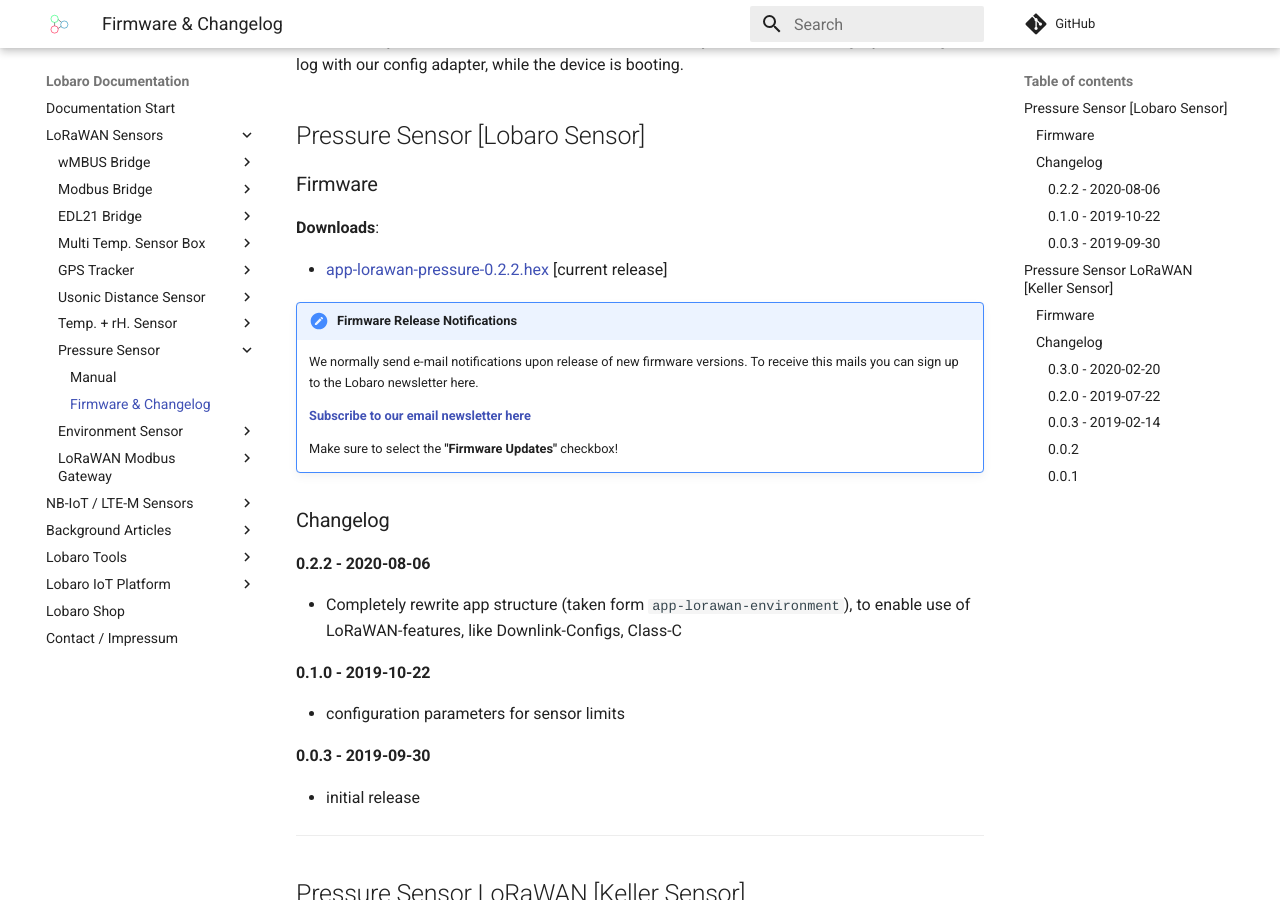
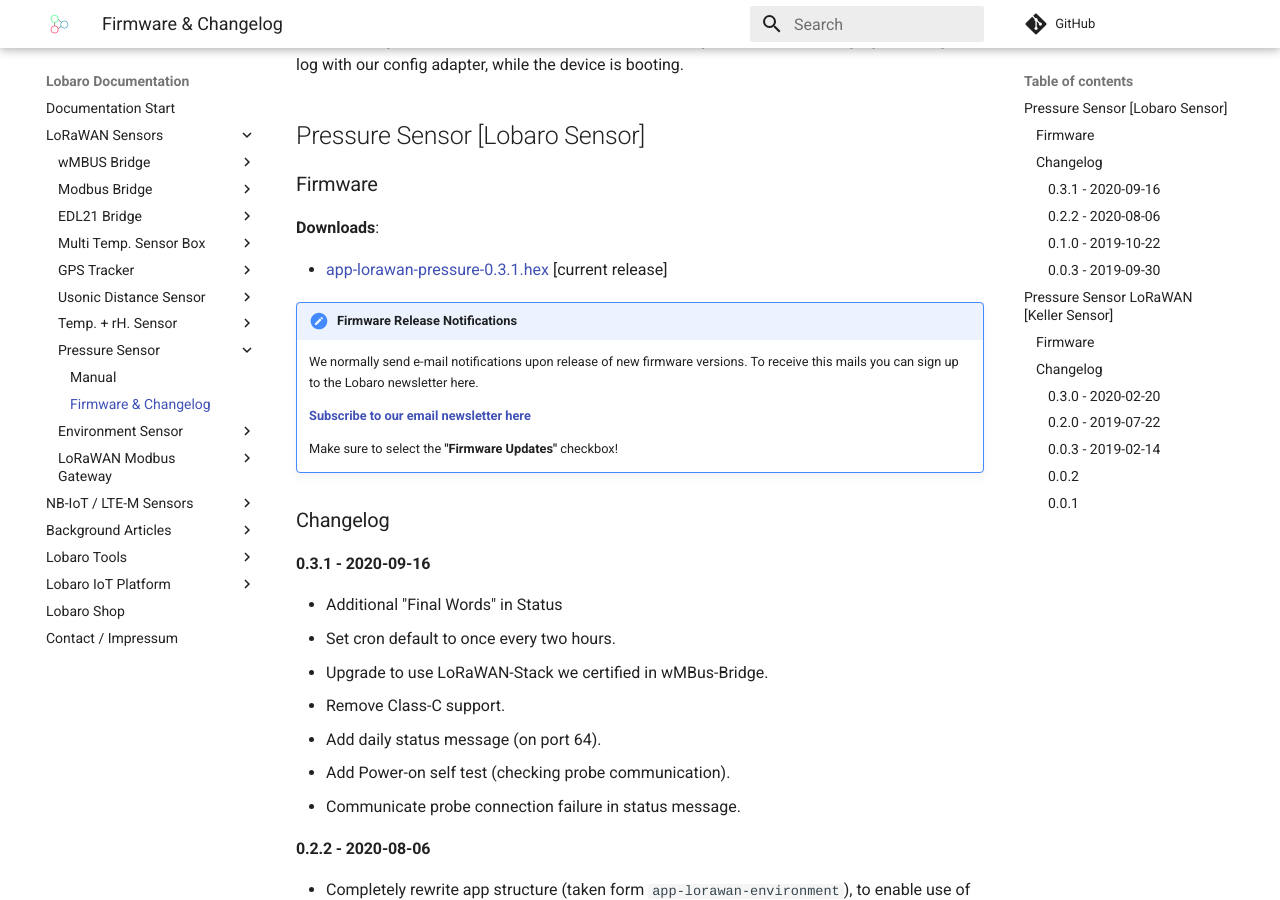
Before and after one commit to Lobaro/docs, an MkDocs documentation site: the page built from docs/lorawan-sensors/pressure-lorawan/firmware.md, in a window 1280 px wide and 900 px high, scrolled down 204 px. Built offline with MkDocs 1.6.1 and Material for MkDocs 9.7.7, drawn with Linux system fonts in a browser that asks for light colours; a script that is not in the unit is left out; comment, search, counter and statistics services are not loaded.

Commit message:
Add LW-Pressure release 0.3.1

```diff
--- a/docs/lorawan-sensors/pressure-lorawan/firmware.md
+++ b/docs/lorawan-sensors/pressure-lorawan/firmware.md
@@ -10,7 +10,7 @@
 
 **Downloads**:
 
-* [app-lorawan-pressure-0.2.2.hex](firmware/app-lorawan-pressure-0.2.2.hex) [current release]
+* [app-lorawan-pressure-0.3.1.hex](firmware/app-lorawan-pressure-0.3.1.hex) [current release]
 
 !!! hint "Firmware Release Notifications"
     We normally send e-mail notifications upon release of new firmware versions. To receive this mails you can sign up
@@ -21,6 +21,15 @@
     Make sure to select the **"Firmware Updates"** checkbox!
 
 ### Changelog
+
+#### 0.3.1 - 2020-09-16
+- Additional "Final Words" in Status
+- Set cron default to once every two hours.
+- Upgrade to use LoRaWAN-Stack we certified in wMBus-Bridge.
+- Remove Class-C support.
+- Add daily status message (on port 64).
+- Add Power-on self test (checking probe communication).
+- Communicate probe connection failure in status message.
 
 #### 0.2.2 - 2020-08-06
 - Completely rewrite app structure (taken form `app-lorawan-environment`), to enable use
```
Also changed, not shown: 1 other file.
